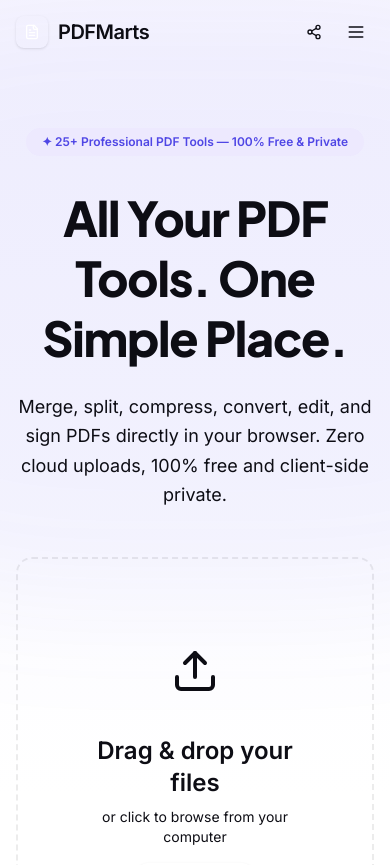
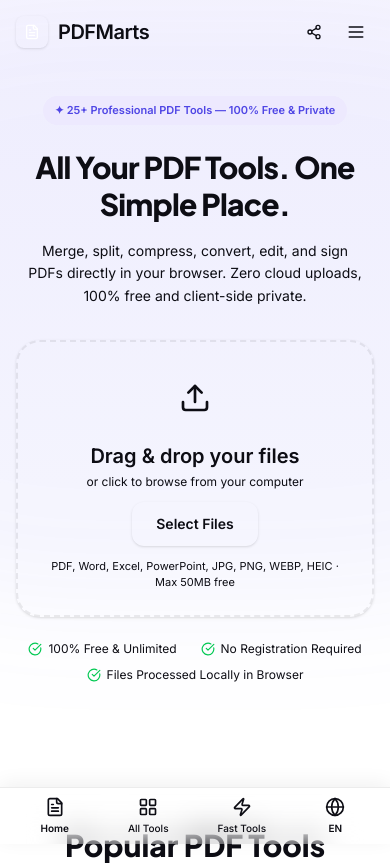
Before and after one commit to sainivishu0512/pdfmarts, a React (Vite) app: page / in a window 390 px wide. Shown: the top 865 px of the page. Built offline with nearby package versions, Linux system fonts and the light colour scheme.

Commit message:
Enhance mobile responsiveness with app-like bottom navigation, sticky floating actions, and touch optimization

```diff
--- a/index.html
+++ b/index.html
@@ -2,8 +2,13 @@
 <html lang="en">
   <head>
     <meta charset="UTF-8" />
-    <meta name="viewport" content="width=device-width, initial-scale=1.0, maximum-scale=5.0" />
+    <meta name="viewport" content="width=device-width, initial-scale=1.0, maximum-scale=5.0, viewport-fit=cover" />
     <meta http-equiv="X-UA-Compatible" content="IE=edge" />
+    <meta name="mobile-web-app-capable" content="yes" />
+    <meta name="apple-mobile-web-app-capable" content="yes" />
+    <meta name="apple-mobile-web-app-status-bar-style" content="default" />
+    <meta name="apple-mobile-web-app-title" content="PDFMarts" />
+    <meta name="format-detection" content="telephone=no" />
 
     <!-- Primary Page Metadata -->
     <title>PDFMarts - Free Online PDF Tools, Converter & Editor</title>
@@ -174,9 +179,25 @@
     <script async src="https://pagead2.googlesyndication.com/pagead/js/adsbygoogle.js?client=ca-pub-2050955694853570" crossorigin="anonymous"></script>
 
     <style>
-      html, body { height: 100%; margin: 0; }
-      #root { height: 100%; }
+      html, body {
+        height: 100%;
+        margin: 0;
+        -webkit-tap-highlight-color: transparent;
+        -webkit-touch-callout: none;
+        touch-action: manipulation;
+        scroll-behavior: smooth;
+      }
+      #root {
+        height: 100%;
+        display: flex;
+        flex-direction: column;
+      }
       .seo-crawler-links { display: none; }
+      @supports (padding-bottom: env(safe-area-inset-bottom)) {
+        body {
+          padding-bottom: env(safe-area-inset-bottom);
+        }
+      }
     </style>
   </head>
 
--- a/src/app/App.tsx
+++ b/src/app/App.tsx
@@ -305,11 +305,11 @@
   return (
     <div
       className={cn(
-        "relative flex flex-col items-center justify-center gap-4 rounded-2xl border-2 border-dashed cursor-pointer select-none transition-all duration-200",
-        compact ? "p-10" : "p-16 md:p-20",
+        "relative flex flex-col items-center justify-center gap-3 sm:gap-4 rounded-3xl border-2 border-dashed cursor-pointer select-none transition-all duration-200 active:scale-[0.99]",
+        compact ? "p-6 sm:p-8" : "p-6 sm:p-12 md:p-16",
         dragging
           ? "border-primary bg-accent/40 scale-[1.01]"
-          : "border-border bg-muted/20 hover:border-primary/40 hover:bg-accent/10"
+          : "border-border bg-muted/20 hover:border-primary/40 hover:bg-accent/10 shadow-sm"
       )}
       onDragOver={(e) => { e.preventDefault(); setDragging(true); }}
       onDragLeave={(e) => { e.preventDefault(); setDragging(false); }}
@@ -334,24 +334,25 @@
       />
       <div className={cn(
         "flex items-center justify-center rounded-2xl bg-primary/10",
-        compact ? "w-16 h-16" : "w-24 h-24"
+        compact ? "w-12 h-12 sm:w-16 sm:h-16" : "w-16 h-16 sm:w-20 sm:h-20"
       )}>
-        <Upload className={cn("text-primary", compact ? "w-8 h-8" : "w-12 h-12")} />
+        <Upload className={cn("text-primary", compact ? "w-6 h-6 sm:w-8 sm:h-8" : "w-8 h-8 sm:w-10 sm:h-10")} />
       </div>
-      <div className="text-center">
-        <p className={cn("font-bold text-foreground", compact ? "text-lg" : "text-2xl")}>
-          {dragging ? (t("dropFilesActive") || "Drop your files here") : (t("dropFiles") || "Drag & drop your files")}
+      <div className="text-center px-2">
+        <p className={cn("font-bold text-foreground", compact ? "text-base sm:text-lg" : "text-xl sm:text-2xl")}>
+          {dragging ? (t("dropFilesActive") || "Drop your files here") : (t("dropFiles") || "Tap or drag files here")}
         </p>
-        <p className="text-muted-foreground text-sm mt-2">{t("orClick") || "or click to browse from your computer"}</p>
+        <p className="text-muted-foreground text-xs sm:text-sm mt-1">{t("orClick") || "Browse files from device or take photo"}</p>
       </div>
       <Button
         size={compact ? "sm" : "md"}
+        className="min-h-[44px] px-6 text-sm"
         onClick={(e) => { e && (e as React.MouseEvent).stopPropagation(); inputRef.current?.click(); }}
       >
-        {t("selectFiles") || "Select Files"}
+        {t("selectFiles") || "Choose File"}
       </Button>
       {!compact && (
-        <p className="text-xs text-muted-foreground">{t("fileTypesHint") || "PDF, Word, Excel, PowerPoint, JPG, PNG · Max 50MB free"}</p>
+        <p className="text-[11px] sm:text-xs text-muted-foreground">{t("fileTypesHint") || "PDF, Word, Excel, PPT, JPG, PNG · 100% Free & Unlimited"}</p>
       )}
     </div>
   );
@@ -894,7 +895,7 @@
   const { navigate, t } = useRouter();
 
   return (
-    <section className="relative pt-32 pb-24 px-4 overflow-hidden">
+    <section className="relative pt-24 sm:pt-32 pb-16 sm:pb-24 px-4 overflow-hidden">
       <div className="absolute inset-0 -z-10" aria-hidden="true">
         <div
           className="absolute inset-0"
@@ -908,22 +909,22 @@
 
       <div className="max-w-4xl mx-auto text-center">
         <div
-          className="inline-flex items-center gap-2 px-4 py-1.5 rounded-full text-xs font-bold mb-8"
+          className="inline-flex items-center gap-1.5 sm:gap-2 px-3 sm:px-4 py-1.5 rounded-full text-[11px] sm:text-xs font-bold mb-6 sm:mb-8 max-w-full truncate"
           style={{ background: "#EDE9FE", color: "#4F46E5" }}
         >
           {t("heroBadge") || "✦ 25+ Professional PDF Tools — 100% Free & Private"}
         </div>
 
-        <h1 className="text-5xl sm:text-6xl lg:text-7xl font-extrabold tracking-tight leading-tight">
+        <h1 className="text-3xl sm:text-5xl md:text-6xl lg:text-7xl font-extrabold tracking-tight leading-tight">
           {t("heroTitle1") || "All Your PDF Tools."}{" "}
           <span className="text-primary">{t("heroTitle2") || "One Simple Place."}</span>
         </h1>
 
-        <p className="mt-6 text-lg md:text-xl text-muted-foreground max-w-2xl mx-auto leading-relaxed">
+        <p className="mt-4 sm:mt-6 text-sm sm:text-lg md:text-xl text-muted-foreground max-w-2xl mx-auto leading-relaxed px-2">
           {t("heroSubtitle") || "Merge, split, compress, convert, edit, and sign PDFs directly in your browser. Zero cloud uploads, 100% free and client-side private."}
         </p>
 
-        <div className="mt-12">
+        <div className="mt-8 sm:mt-12">
           <UploadZone
             onFiles={(files) => {
               const bestTool = detectBestToolForFiles(files);
@@ -934,10 +935,10 @@
           />
         </div>
 
-        <div className="mt-8 flex flex-wrap items-center justify-center gap-x-8 gap-y-3 text-sm text-muted-foreground">
-          {[t("badgeFree") || "100% Free & Unlimited", t("badgeNoReg") || "No Registration Required", t("badgeLocal") || "Files Processed Locally in Browser"].map(text => (
-            <span key={text} className="flex items-center gap-2">
-              <CheckCircle className="w-4 h-4 text-green-500 flex-shrink-0" />
+        <div className="mt-6 sm:mt-8 flex flex-wrap items-center justify-center gap-x-6 gap-y-2.5 text-xs sm:text-sm text-muted-foreground">
+          {[t("badgeFree") || "100% Free & Unlimited", t("badgeNoReg") || "No Registration", t("badgeLocal") || "100% Local In Browser"].map(text => (
+            <span key={text} className="flex items-center gap-1.5">
+              <CheckCircle className="w-3.5 h-3.5 sm:w-4 sm:h-4 text-green-500 flex-shrink-0" />
               {text}
             </span>
           ))}
@@ -2766,11 +2767,22 @@
               <ToolSettings toolId={tool.id} options={options} setOptions={setOptions} />
 
               <div className="flex gap-3 pt-2">
-                <Button fullWidth size="lg" onClick={handleProcess}>
+                <Button fullWidth size="lg" className="min-h-[48px] text-sm sm:text-base font-bold shadow-md" onClick={handleProcess}>
                   <Icon className="w-5 h-5" />
                   {tool.actionLabel}
                 </Button>
-                <Button variant="outline" size="lg" onClick={handleReset}>
+                <Button variant="outline" size="lg" className="min-h-[48px]" onClick={handleReset}>
+                  <X className="w-4 h-4" />
+                </Button>
+              </div>
+
+              {/* Mobile Floating Bottom Action Bar for 1-Tap Processing */}
+              <div className="md:hidden fixed bottom-14 left-0 right-0 p-3 bg-card/95 backdrop-blur-md border-t border-border z-30 shadow-2xl flex gap-2">
+                <Button fullWidth size="md" className="h-12 text-sm font-bold shadow-lg" onClick={handleProcess}>
+                  <Icon className="w-4 h-4" />
+                  {tool.actionLabel}
+                </Button>
+                <Button variant="outline" size="md" className="h-12 px-4" onClick={handleReset}>
                   <X className="w-4 h-4" />
                 </Button>
               </div>
@@ -2783,13 +2795,13 @@
             <motion.div
               initial={{ opacity: 0, scale: 0.97 }}
               animate={{ opacity: 1, scale: 1 }}
-              className="p-10 bg-card rounded-2xl border border-border text-center"
+              className="p-8 sm:p-10 bg-card rounded-3xl border border-border text-center shadow-sm"
             >
-              <div className="flex items-center justify-center mb-6">
+              <div className="flex items-center justify-center mb-4 sm:mb-6">
                 <Loader2 className="w-10 h-10 text-primary animate-spin" />
               </div>
-              <h3 className="font-bold text-xl mb-2">Processing {tool.name}…</h3>
-              <p className="text-muted-foreground text-sm">Running client-side conversion engine in your browser</p>
+              <h3 className="font-bold text-lg sm:text-xl mb-1.5">Processing {tool.name}…</h3>
+              <p className="text-muted-foreground text-xs sm:text-sm">Running client-side conversion engine in your browser</p>
             </motion.div>
           )}
 
@@ -2797,30 +2809,41 @@
             <motion.div
               initial={{ opacity: 0, scale: 0.97 }}
               animate={{ opacity: 1, scale: 1 }}
-              className="p-10 bg-card rounded-2xl border border-border text-center"
+              className="p-8 sm:p-10 bg-card rounded-3xl border border-border text-center shadow-sm"
             >
-              <div className="flex items-center justify-center mb-6">
-                <div className="w-16 h-16 rounded-full flex items-center justify-center" style={{ background: "#ECFDF5" }}>
-                  <CheckCircle className="w-8 h-8 text-green-600" />
+              <div className="flex items-center justify-center mb-4 sm:mb-6">
+                <div className="w-14 h-14 sm:w-16 sm:h-16 rounded-full flex items-center justify-center" style={{ background: "#ECFDF5" }}>
+                  <CheckCircle className="w-7 h-7 sm:w-8 sm:h-8 text-green-600" />
                 </div>
               </div>
-              <h3 className="font-bold text-2xl mb-2">Done! Your file is ready.</h3>
-              <p className="text-muted-foreground mb-4">
+              <h3 className="font-bold text-xl sm:text-2xl mb-1.5">Done! Your file is ready.</h3>
+              <p className="text-muted-foreground text-xs sm:text-sm mb-4">
                 {tool.name} processed successfully:
               </p>
-              <div className="inline-flex items-center gap-2 px-4 py-2 rounded-xl bg-muted/60 font-mono text-sm mb-8">
-                <FileText className="w-4 h-4 text-primary" />
-                <span className="font-semibold text-foreground">{result.fileName}</span>
-                <span className="text-xs text-muted-foreground">({formatFileSize(result.blob.size)})</span>
+              <div className="inline-flex items-center gap-2 px-4 py-2.5 rounded-xl bg-muted/60 font-mono text-xs sm:text-sm mb-6 max-w-full truncate">
+                <FileText className="w-4 h-4 text-primary flex-shrink-0" />
+                <span className="font-semibold text-foreground truncate">{result.fileName}</span>
+                <span className="text-xs text-muted-foreground flex-shrink-0">({formatFileSize(result.blob.size)})</span>
               </div>
               <div className="flex flex-col sm:flex-row gap-3 justify-center">
-                <Button size="lg" onClick={handleDownload}>
+                <Button size="lg" className="min-h-[48px] text-sm sm:text-base font-bold shadow-md" onClick={handleDownload}>
                   <Download className="w-5 h-5" />
                   Download File
                 </Button>
-                <Button variant="outline" size="lg" onClick={handleReset}>
+                <Button variant="outline" size="lg" className="min-h-[48px]" onClick={handleReset}>
                   <RefreshCw className="w-4 h-4" />
                   Convert Another
+                </Button>
+              </div>
+
+              {/* Mobile Floating Download Bar */}
+              <div className="md:hidden fixed bottom-14 left-0 right-0 p-3 bg-card/95 backdrop-blur-md border-t border-border z-30 shadow-2xl flex gap-2">
+                <Button fullWidth size="md" className="h-12 text-sm font-bold shadow-lg bg-green-600 hover:bg-green-700 text-white" onClick={handleDownload}>
+                  <Download className="w-4 h-4" />
+                  Download File
+                </Button>
+                <Button variant="outline" size="md" className="h-12 px-4" onClick={handleReset}>
+                  <RefreshCw className="w-4 h-4" />
                 </Button>
               </div>
 
@@ -3053,6 +3076,114 @@
   }
 }
 
+function MobileBottomNav() {
+  const { navigate, route, setLang, lang } = useRouter();
+  const [langSheetOpen, setLangSheetOpen] = useState(false);
+
+  return (
+    <>
+      <AnimatePresence>
+        {langSheetOpen && (
+          <motion.div
+            initial={{ opacity: 0 }}
+            animate={{ opacity: 1 }}
+            exit={{ opacity: 0 }}
+            className="fixed inset-0 z-50 bg-black/60 backdrop-blur-sm flex flex-col justify-end md:hidden"
+            onClick={() => setLangSheetOpen(false)}
+          >
+            <motion.div
+              initial={{ y: "100%" }}
+              animate={{ y: 0 }}
+              exit={{ y: "100%" }}
+              transition={{ type: "spring", damping: 25, stiffness: 280 }}
+              className="bg-card rounded-t-3xl border-t border-border p-5 space-y-4 max-h-[70vh] overflow-y-auto"
+              onClick={(e) => e.stopPropagation()}
+            >
+              <div className="w-12 h-1.5 bg-muted rounded-full mx-auto mb-2" />
+              <div className="flex items-center justify-between">
+                <h3 className="font-bold text-base">Select Language</h3>
+                <button
+                  onClick={() => setLangSheetOpen(false)}
+                  className="p-1.5 rounded-full hover:bg-muted text-muted-foreground"
+                >
+                  <X className="w-5 h-5" />
+                </button>
+              </div>
+              <div className="grid grid-cols-2 gap-2">
+                {SUPPORTED_LANGUAGES.map((l) => (
+                  <button
+                    key={l.code}
+                    onClick={() => {
+                      setLang(l.code);
+                      setLangSheetOpen(false);
+                      toast.success(`Language set to ${l.nativeName}`);
+                    }}
+                    className={cn(
+                      "flex items-center gap-2.5 p-3 rounded-2xl border text-xs font-semibold transition-all",
+                      lang === l.code
+                        ? "border-primary bg-primary/10 text-primary shadow-sm"
+                        : "border-border bg-muted/20 hover:bg-muted"
+                    )}
+                  >
+                    <span className="text-lg">{l.flag}</span>
+                    <span className="truncate">{l.nativeName}</span>
+                    {lang === l.code && <Check className="w-3.5 h-3.5 ml-auto text-primary" />}
+                  </button>
+                ))}
+              </div>
+            </motion.div>
+          </motion.div>
+        )}
+      </AnimatePresence>
+
+      <div className="md:hidden fixed bottom-0 left-0 right-0 z-40 bg-card/95 backdrop-blur-lg border-t border-border shadow-[0_-4px_20px_rgba(0,0,0,0.06)] pb-[env(safe-area-inset-bottom,0px)]">
+        <div className="grid grid-cols-4 items-center h-14 px-2">
+          <button
+            onClick={() => navigate("home")}
+            className={cn(
+              "flex flex-col items-center justify-center gap-1 py-1 rounded-xl transition-colors",
+              route === "home" ? "text-primary font-bold" : "text-muted-foreground hover:text-foreground"
+            )}
+          >
+            <FileText className="w-5 h-5" />
+            <span className="text-[10px]">Home</span>
+          </button>
+
+          <button
+            onClick={() => navigate("tools")}
+            className={cn(
+              "flex flex-col items-center justify-center gap-1 py-1 rounded-xl transition-colors",
+              route === "tools" ? "text-primary font-bold" : "text-muted-foreground hover:text-foreground"
+            )}
+          >
+            <LayoutGrid className="w-5 h-5" />
+            <span className="text-[10px]">All Tools</span>
+          </button>
+
+          <button
+            onClick={() => navigate("tool", "compress-pdf-target")}
+            className={cn(
+              "flex flex-col items-center justify-center gap-1 py-1 rounded-xl transition-colors",
+              route === "tool" ? "text-primary font-bold" : "text-muted-foreground hover:text-foreground"
+            )}
+          >
+            <Zap className="w-5 h-5" />
+            <span className="text-[10px]">Fast Tools</span>
+          </button>
+
+          <button
+            onClick={() => setLangSheetOpen(true)}
+            className="flex flex-col items-center justify-center gap-1 py-1 rounded-xl text-muted-foreground hover:text-foreground transition-colors"
+          >
+            <Globe className="w-5 h-5" />
+            <span className="text-[10px] uppercase font-semibold">{lang}</span>
+          </button>
+        </div>
+      </div>
+    </>
+  );
+}
+
 export default function App() {
   const initial = parseUrlToRoute();
   const [route, setRoute] = useState(initial.route);
@@ -3114,7 +3245,7 @@
   return (
     <RouterContext.Provider value={{ route, toolId, initialFiles, lang, setLang, t, navigate }}>
       <SEOHead route={route} toolId={toolId} lang={lang} />
-      <div className="min-h-screen bg-background text-foreground flex flex-col">
+      <div className="min-h-screen bg-background text-foreground flex flex-col pb-16 md:pb-0">
         <Toaster position="top-right" richColors />
         <Header />
         <main className="flex-1">
@@ -3126,6 +3257,7 @@
           <AdBanner />
         </div>
         <Footer />
+        <MobileBottomNav />
       </div>
     </RouterContext.Provider>
   );
```
